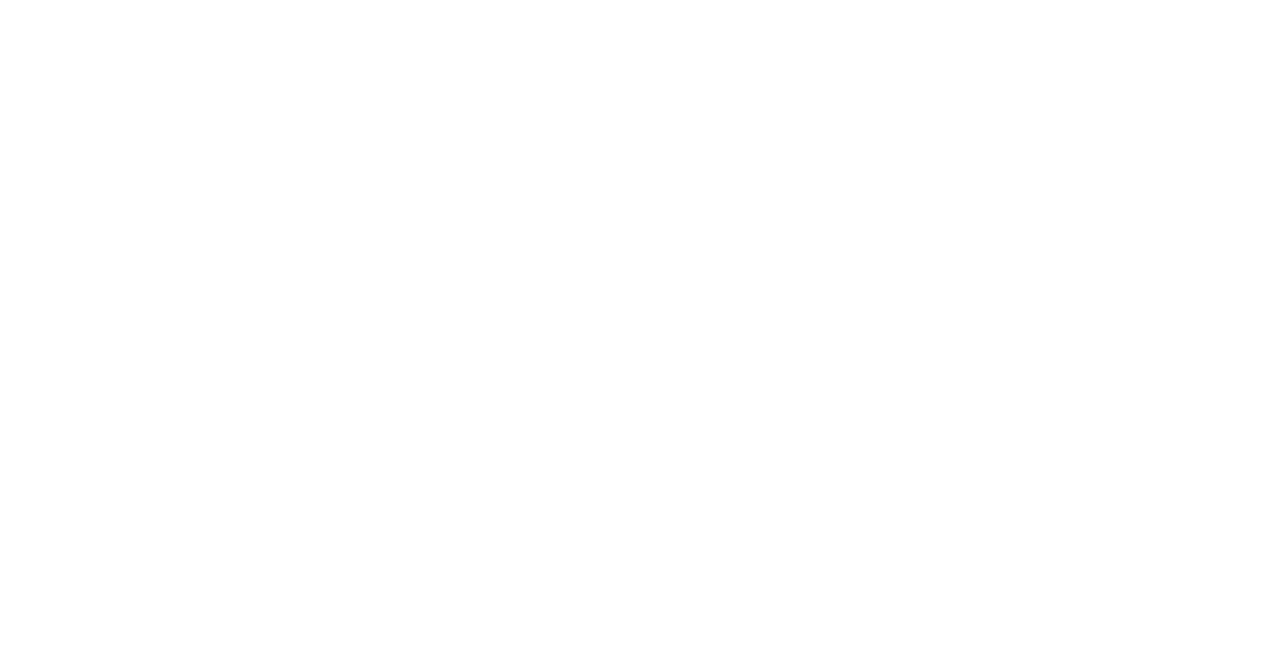
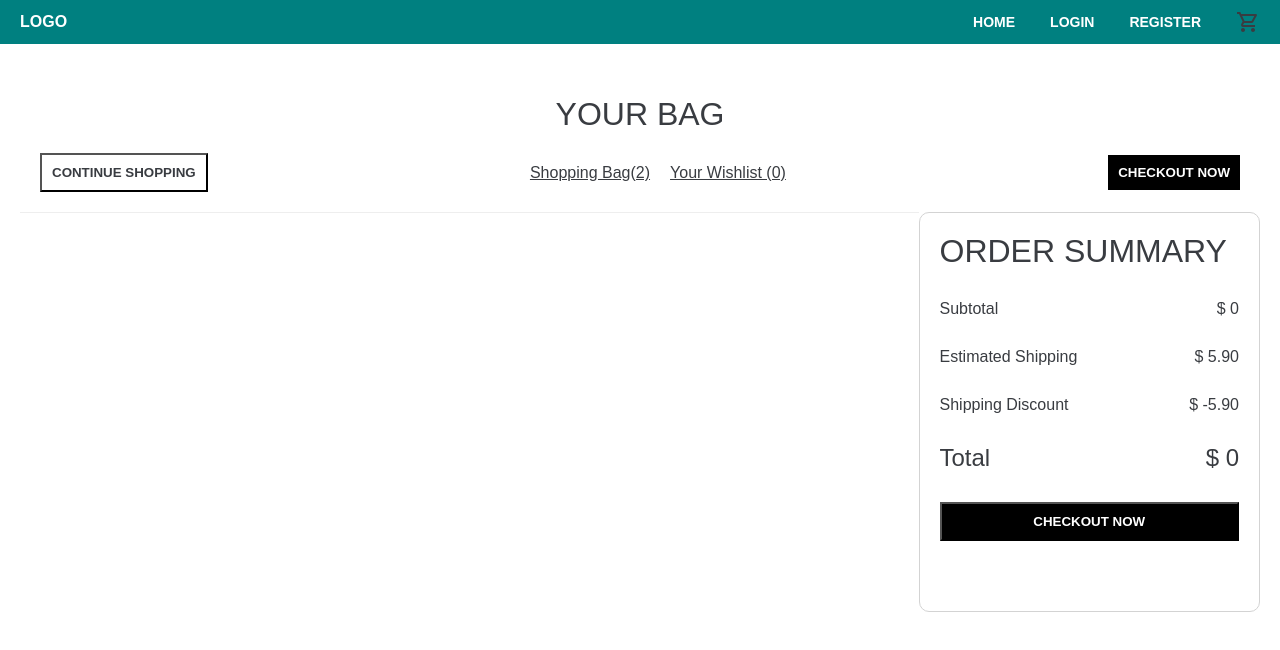
Before and after one commit to saidrobley/bookstore, a React (Create React App) app in the folder client/: page /cart in a window 1280 px wide. Shown: the top 650 px of the page. Built offline with nearby package versions, Linux system fonts and the light colour scheme; the HTML template or start-up script is replaced by a standard one.

Commit message:
add cart and cart redux

```diff
--- a/client/src/App.js
+++ b/client/src/App.js
@@ -12,6 +12,7 @@
   Redirect,
 } from 'react-router-dom';
 import React from 'react';
+import Cart from './pages/Cart';
 
 const App = () => {
   const user = useSelector((state) => state.user.currentUser);
@@ -34,6 +35,9 @@
         <Route path="/products/:id">
           <Product />
         </Route>
+        <Route path="/cart">
+          <Cart />
+        </Route>
       </Switch>
     </Router>
   );
--- a/client/src/components/Navbar/Navbar.js
+++ b/client/src/components/Navbar/Navbar.js
@@ -2,12 +2,14 @@
 import { Badge } from '@material-ui/core';
 import { ShoppingCartOutlined } from '@material-ui/icons';
 import { useSelector, useDispatch } from 'react-redux';
-import { update } from '../../redux/userSlice';
+import { update } from '../../redux/userRedux';
 import styled from 'styled-components';
 import { Link } from 'react-router-dom';
 
 const Navbar = () => {
   const dispatch = useDispatch();
+  const quantity = useSelector((state) => state.cart.quantity);
+  console.log(quantity);
   const user = useSelector((state) => state.user);
   console.log('user from nav', user);
 
@@ -55,11 +57,13 @@
               </Link>
             )}
           </MenuItem>
-          <MenuItem>
-            <Badge badgeContent={4}>
-              <ShoppingCartOutlined />
-            </Badge>
-          </MenuItem>
+          <Link to="/cart">
+            <MenuItem>
+              <Badge badgeContent={quantity}>
+                <ShoppingCartOutlined />
+              </Badge>
+            </MenuItem>
+          </Link>
         </Right>
       </Wrapper>
     </Container>
--- a/client/src/components/account/logout/Logout.js
+++ b/client/src/components/account/logout/Logout.js
@@ -1,6 +1,6 @@
 import { useDispatch } from 'react-redux';
 import { useHistory } from 'react-router';
-import { update } from '../../../redux/userSlice';
+import { update } from '../../../redux/userRedux';
 
 const Logout = () => {
   const dispatch = useDispatch();
--- /dev/null
+++ b/client/src/pages/Cart.js
@@ -0,0 +1,217 @@
+import React from 'react';
+import styled from 'styled-components';
+import Navbar from '../components/Navbar/Navbar';
+import { Add, Remove } from '@material-ui/icons';
+import { useSelector } from 'react-redux';
+
+const Cart = () => {
+  const cart = useSelector((state) => state.cart);
+  console.log('cart', cart);
+  return (
+    <Container>
+      <Navbar />
+
+      <Wrapper>
+        <Title>YOUR BAG</Title>
+        <Top>
+          <TopButton>CONTINUE SHOPPING</TopButton>
+          <TopTexts>
+            <TopText>Shopping Bag(2)</TopText>
+            <TopText>Your Wishlist (0)</TopText>
+          </TopTexts>
+          <TopButton type="filled">CHECKOUT NOW</TopButton>
+        </Top>
+        <Bottom>
+          <Info>
+            {cart.products.map((product) => (
+              <Product style={{ marginBottom: '1rem' }}>
+                <ProductDetail>
+                  <Image src={product.image_url} />
+                  <Details>
+                    <ProductName>
+                      <b>Product:</b> {product.name}
+                    </ProductName>
+                    <ProductId>
+                      <b>ID:</b> {product.id}
+                    </ProductId>
+                  </Details>
+                </ProductDetail>
+                <PriceDetail>
+                  <ProductAmountContainer>
+                    <Add onClick={() => product.quantity + 1} />
+                    <ProductAmount>{product.quantity}</ProductAmount>
+                    <Remove />
+                  </ProductAmountContainer>
+                  <ProductPrice>
+                    $ {product.price * product.quantity}
+                  </ProductPrice>
+                </PriceDetail>
+              </Product>
+            ))}
+            <Hr />
+          </Info>
+          <Summary>
+            <SummaryTitle>ORDER SUMMARY</SummaryTitle>
+            <SummaryItem>
+              <SummaryItemText>Subtotal</SummaryItemText>
+              <SummaryItemPrice>$ {cart.total}</SummaryItemPrice>
+            </SummaryItem>
+            <SummaryItem>
+              <SummaryItemText>Estimated Shipping</SummaryItemText>
+              <SummaryItemPrice>$ 5.90</SummaryItemPrice>
+            </SummaryItem>
+            <SummaryItem>
+              <SummaryItemText>Shipping Discount</SummaryItemText>
+              <SummaryItemPrice>$ -5.90</SummaryItemPrice>
+            </SummaryItem>
+            <SummaryItem type="total">
+              <SummaryItemText>Total</SummaryItemText>
+              <SummaryItemPrice>$ {cart.total}</SummaryItemPrice>
+            </SummaryItem>
+            <Button>CHECKOUT NOW</Button>
+          </Summary>
+        </Bottom>
+      </Wrapper>
+    </Container>
+  );
+};
+
+export default Cart;
+
+const Container = styled.div``;
+const Wrapper = styled.div`
+  padding: 20px;
+`;
+const Title = styled.h1`
+  font-weight: 300;
+  text-align: center;
+`;
+
+const Top = styled.div`
+  display: flex;
+  align-items: center;
+  justify-content: space-between;
+  padding: 20px;
+`;
+
+const TopButton = styled.button`
+  padding: 10px;
+  font-weight: 600;
+  cursor: pointer;
+  border: ${(props) => props.type === 'filled' && 'none'};
+  background-color: ${(props) =>
+    props.type === 'filled' ? 'black' : 'transparent'};
+  color: ${(props) => props.type === 'filled' && 'white'};
+`;
+
+const TopTexts = styled.div``;
+const TopText = styled.span`
+  text-decoration: underline;
+  cursor: pointer;
+  margin: 0px 10px;
+`;
+
+const Bottom = styled.div`
+  display: flex;
+  justify-content: space-between;
+`;
+
+const Info = styled.div`
+  flex: 3;
+`;
+
+const Product = styled.div`
+  display: flex;
+  justify-content: space-between;
+`;
+
+const ProductDetail = styled.div`
+  flex: 2;
+  display: flex;
+`;
+
+const Image = styled.img`
+  width: 200px;
+`;
+
+const Details = styled.div`
+  padding: 20px;
+  display: flex;
+  flex-direction: column;
+  justify-content: space-around;
+`;
+
+const ProductName = styled.span``;
+
+const ProductId = styled.span``;
+
+const ProductColor = styled.div`
+  width: 20px;
+  height: 20px;
+  border-radius: 50%;
+  background-color: ${(props) => props.color};
+`;
+
+const ProductSize = styled.span``;
+
+const PriceDetail = styled.div`
+  flex: 1;
+  display: flex;
+  flex-direction: column;
+  align-items: center;
+  justify-content: center;
+`;
+
+const ProductAmountContainer = styled.div`
+  display: flex;
+  align-items: center;
+  margin-bottom: 20px;
+`;
+
+const ProductAmount = styled.div`
+  font-size: 24px;
+  margin: 5px;
+`;
+
+const ProductPrice = styled.div`
+  font-size: 30px;
+  font-weight: 200;
+`;
+
+const Hr = styled.hr`
+  background-color: #eee;
+  border: none;
+  height: 1px;
+`;
+
+const Summary = styled.div`
+  flex: 1;
+  border: 0.5px solid lightgray;
+  border-radius: 10px;
+  padding: 20px;
+  height: 50vh;
+`;
+
+const SummaryTitle = styled.h1`
+  font-weight: 200;
+`;
+
+const SummaryItem = styled.div`
+  margin: 30px 0px;
+  display: flex;
+  justify-content: space-between;
+  font-weight: ${(props) => props.type === 'total' && '500'};
+  font-size: ${(props) => props.type === 'total' && '24px'};
+`;
+
+const SummaryItemText = styled.span``;
+
+const SummaryItemPrice = styled.span``;
+
+const Button = styled.button`
+  width: 100%;
+  padding: 10px;
+  background-color: black;
+  color: white;
+  font-weight: 600;
+`;
--- a/client/src/pages/Product.js
+++ b/client/src/pages/Product.js
@@ -3,19 +3,46 @@
 import axios from 'axios';
 import styled from 'styled-components';
 import Navbar from '../components/Navbar/Navbar';
+import { Add, Remove } from '@material-ui/icons';
+import { addProduct } from '../redux/cartRedux';
+import { useDispatch, useSelector } from 'react-redux';
 
 const Product = () => {
   const location = useLocation();
   const id = location.pathname.split('/')[2];
   const [product, setProduct] = useState({});
+  const [quantity, setQuantity] = useState(1);
+  const dispatch = useDispatch();
+  const cart = useSelector((state) => state.cart);
+
   useEffect(() => {
+    const getProduct = async () => {
+      try {
+        const response = await axios.get(`/products/${id}`);
+        console.log('response', response.data.product);
+        setProduct(response.data.product);
+      } catch {}
+    };
     getProduct();
-  }, []);
-  const getProduct = async () => {
-    const response = await axios.get(`/products/${id}`);
-    console.log('response', response.data.product);
-    setProduct(response.data.product);
+  }, [id]);
+
+  const handleQuantity = (type) => {
+    if (type === 'dec') {
+      quantity > 1 && setQuantity(quantity - 1);
+    } else {
+      setQuantity(quantity + 1);
+    }
   };
+
+  const handleClick = () => {
+    console.log('before adding to cart', cart);
+    console.log('product: ', product, 'quantity', quantity);
+    dispatch(
+      addProduct({ ...product, quantity, price: product.price * quantity })
+    );
+    console.log('after adding to cart', cart);
+  };
+
   return (
     <Container>
       <Navbar />
@@ -27,6 +54,14 @@
           <Title>{product.name}</Title>
           <Desc>{product.description}</Desc>
           <Price>$ {product.price}</Price>
+          <AddContainer>
+            <AmountContainer>
+              <Remove onClick={() => handleQuantity('dec')} />
+              <Amount>{quantity}</Amount>
+              <Add onClick={() => handleQuantity('inc')} />
+            </AmountContainer>
+            <Button onClick={handleClick}>ADD TO CART</Button>
+          </AddContainer>
         </InfoContainer>
       </Wrapper>
     </Container>
@@ -49,6 +84,9 @@
 const Wrapper = styled.div`
   padding: 50px;
   display: flex;
+  @media (max-width: 768px) {
+    flex-direction: column;
+  }
 `;
 
 const ImgContainer = styled.div`
@@ -77,3 +115,37 @@
   font-weight: 100;
   font-size: 40px;
 `;
+
+const AddContainer = styled.div`
+  width: 50%;
+  display: flex;
+  align-items; center;
+  justify-content: space-between;
+`;
+const AmountContainer = styled.div`
+  display: flex;
+  align-items: center;
+  font-weight: 700;
+`;
+
+const Amount = styled.span`
+  width: 30px;
+  height: 30px;
+  border-radius: 10px;
+  border: 1px solid teal;
+  display: flex;
+  align-items: center;
+  justify-content: center;
+  margin: 0px 5px;
+`;
+
+const Button = styled.button`
+  padding: 15px;
+  border: 2px solid teal;
+  background-color: white;
+  cursor: pointer;
+  font-weight: 500;
+  &:hover {
+    background-color: #f8f4f4;
+  }
+`;
--- /dev/null
+++ b/client/src/redux/cartRedux.js
@@ -0,0 +1,20 @@
+import { createSlice } from '@reduxjs/toolkit';
+
+const cartSlice = createSlice({
+  name: 'cart',
+  initialState: {
+    products: [],
+    quantity: 0,
+    total: 0,
+  },
+  reducers: {
+    addProduct: (state, action) => {
+      state.products.push(action.payload);
+      state.quantity += 1;
+      state.total += action.payload.price * action.payload.quantity;
+    },
+  },
+});
+
+export const { addProduct } = cartSlice.actions;
+export default cartSlice.reducer;
--- a/client/src/redux/store.js
+++ b/client/src/redux/store.js
@@ -1,8 +1,9 @@
 import { configureStore } from '@reduxjs/toolkit';
-import userReducer from './userSlice';
-
+import userReducer from './userRedux';
+import cartReducer from './cartRedux';
 export default configureStore({
   reducer: {
     user: userReducer,
+    cart: cartReducer,
   },
 });
```
Also changed, not shown: client/src/components/account/login/Login.js (+7 -2 lines), client/src/components/account/register/Register.js (+6 -1 lines), client/src/redux/userRedux.js (renamed from client/src/redux/userSlice.js), 1 other file (tests, documents, lock files or other folders).
